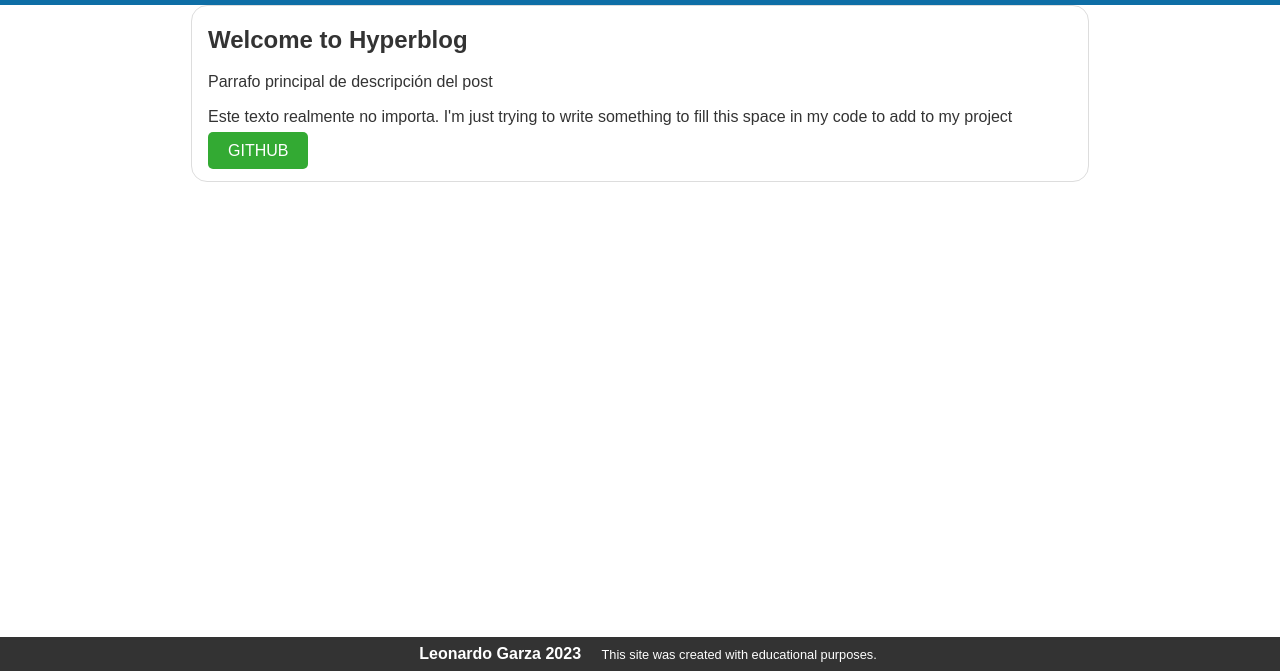
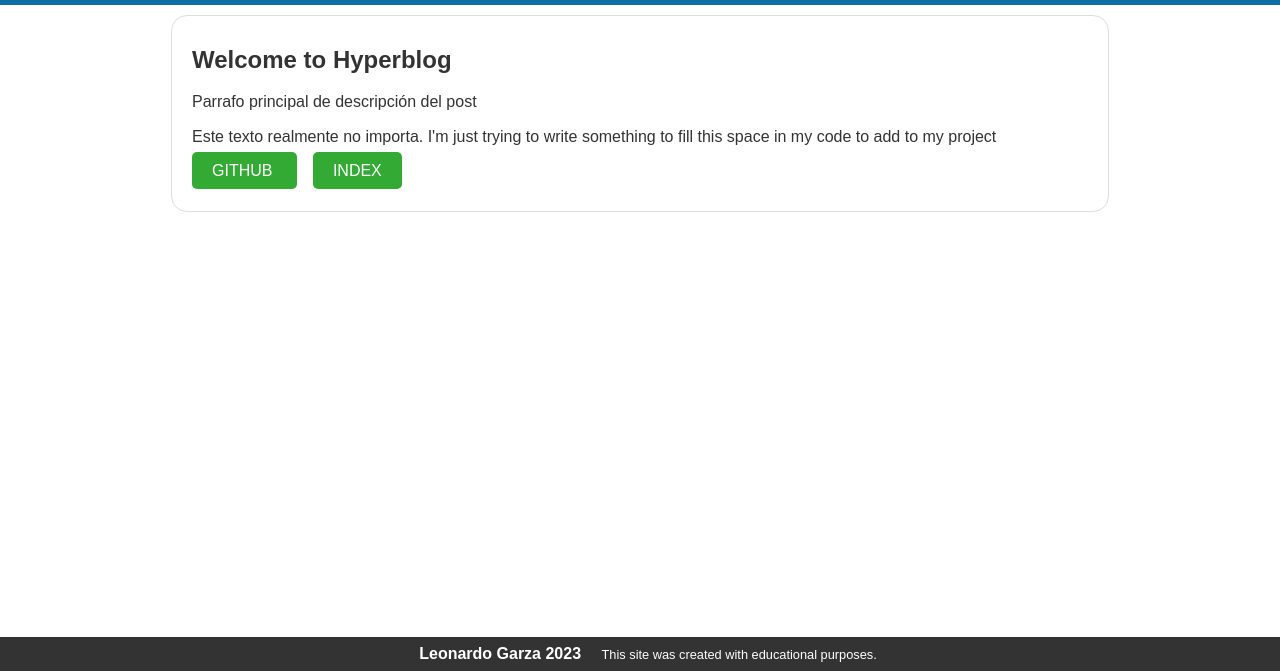
Before and after one commit to leonjrgarza/testProject, a plain HTML site: page hyperblog.html in a window 1280 px wide. Shown: the part 129-800 px from the top of the page. Drawn offline with Linux system fonts and the light colour scheme.

Commit message:
Agregado nuevo index.html

```diff
--- a/css/styles.css
+++ b/css/styles.css
@@ -6,6 +6,11 @@ body
     font-size: 16px;
     margin: 0;
     padding: 0;
+}
+.page-container
+{
+    max-width: 1400px;
+    display: block;
 }
 .site-header
 {
@@ -37,25 +42,25 @@ body
     display: inline;
     font-size: 1.2rem;
 }
-.container
+.main-container
 {
-    margin: 10px 20px;
+    padding: 10px 20px;
+    margin: 10px auto;
     width: 70%;
-    padding: 0;
     text-align: left;
     border: 1px solid #ddd;
     border-radius: 16px;
-    margin: 0 auto;
 }
 .post
 {
-    margin: 0 1rem;
+    margin: 0 auto;
     padding-bottom: 20px;
 }
 .button
 {
     padding: 10px 20px;
     border-radius: 5px;
+    margin-right: 1rem;
     background-color: #3A3;
     color: #fff;
     text-decoration: none;
--- a/hyperblog.html
+++ b/hyperblog.html
@@ -9,6 +9,7 @@
     <title>Document</title>
   </head>
   <body>
+    <div class="page-container">
       <header class="site-header">
           <div class="site-header-inner">
             <a class="site-header-logo" href="index.html" title="Hyperblog">
@@ -18,7 +19,7 @@
               <p class="header_subtitle"> Tu blog de confianza </p>
           </div>
       </header>
-    <div class="container">
+      <article class="main-container">
         <div class="post">
           <h2>Welcome to Hyperblog</h2>
           <p>Parrafo principal de descripción del post</p>
@@ -30,13 +31,22 @@
             class="button"
             href="https://github.com/leonjrgarza/testProject.git"
             target="_blank"
-          >Github</a
             >
+            Github
+          </a>
+          <a
+            class="button"
+            href="index.html"
+            target="_blank"
+            >
+            Index
+          </a>
         </div>
-    </div>
+      </article>
       <footer>
           <h2 class="footer_title">Leonardo Garza 2023</h2>
           <p class="footer_text">This site was created with educational purposes.</p>
       </footer>
+    </div>
   </body>
 </html>
```
Also changed, not shown: index.html (added, +13 -0 lines). Lines whose indentation alone changed are shown as unchanged.
